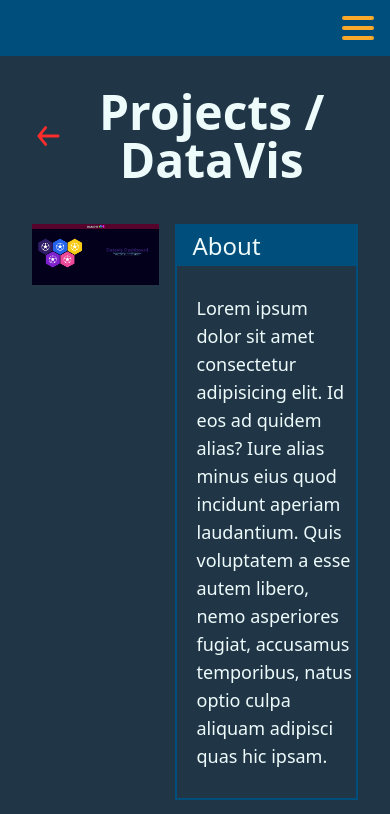
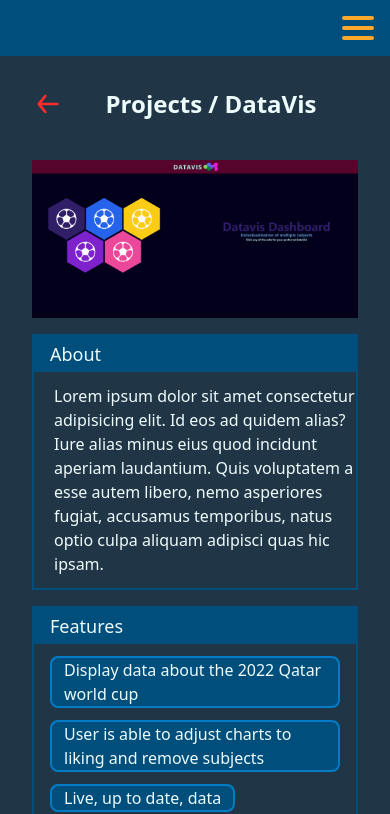
Before and after one commit to beratarrr/Berat-Portfolio, a Nuxt app: page /datavis in a window 390 px wide. Shown: the top 814 px of the page. Built offline with nearby package versions, Linux system fonts and the light colour scheme.

Commit message:
fully mobile

```diff
--- a/assets/css/main.css
+++ b/assets/css/main.css
@@ -7,9 +7,9 @@
     @apply transition-all transform ease-in-out duration-300;
   }
 .activeLink {
-  @apply text-3xl text-nocta-2 border-nocta-4 border-b-2 transition-colors duration-300;
+  @apply md:text-3xl text-2xl text-nocta-2 border-nocta-4 border-b-2 transition-colors duration-300;
 }
 .inactiveLink {
-  @apply text-3xl text-nocta-6 transition-all duration-300 relative before:content-[''] before:absolute before:block before:w-full before:h-[2px] before:bottom-0 before:left-0 before:bg-nocta-4 before:hover:scale-x-100 before:scale-x-0 before:origin-top-left before:transition before:ease-in-out before:duration-300;
+  @apply md:text-3xl text-2xl text-nocta-6 transition-all duration-300 relative before:content-[''] before:absolute before:block before:w-full before:h-[2px] before:bottom-0 before:left-0 before:bg-nocta-4 before:hover:scale-x-100 before:scale-x-0 before:origin-top-left before:transition before:ease-in-out before:duration-300;
 }
 }
--- a/components/Dropdown.vue
+++ b/components/Dropdown.vue
@@ -4,7 +4,7 @@
       :class="{ '-translate-y-full mt-7': extended, '': !extended }"
     >
       <div
-      class="flex justify-between items-center bg-nocta-5 border-r-2 border-l-2 border-nocta-4 p-5"
+      class="flex justify-between items-center bg-nocta-5 border-r-2 border-l-2 border-nocta-7 p-5"
       >
       <a href="https://github.com/beratarrr" target="_blank">
         <img src="github.svg" class="w-12" />
@@ -18,7 +18,7 @@
     </div>
     <div>
       <div
-        class="flex items-center justify-around text-center bg-nocta-4 border-2 rounded-b-xl border-nocta-4 border-b-0 cursor-pointer"
+        class="flex items-center justify-around text-center bg-nocta-7 border-2 rounded-b-xl border-nocta-7 border-b-0 cursor-pointer"
         @click="extended = !extended"
       >
         <img
@@ -26,7 +26,7 @@
           class="w-6 transitiones transform"
           :class="{ 'rotate-180': extended, '': !extended }"
         />
-        <p class="text-lg tracking-widest text-nocta-7 font-bold">LINKS</p>
+        <p class="text-lg tracking-widest text-nocta-4 font-bold">LINKS</p>
         <img
           src="arrow-up.svg"
           class="w-6 transitiones transform"
--- a/components/backknopje.vue
+++ b/components/backknopje.vue
@@ -1,5 +1,5 @@
 <template>
     <NuxtLink class="cursor-pointer items-center flex transitiones hover:-translate-x-2">
-        <img src="back-arrow.svg" class="w-12" />
+        <img src="back-arrow.svg" class="md:w-12 w-8" />
     </NuxtLink>
 </template>
--- a/components/navbar.vue
+++ b/components/navbar.vue
@@ -28,13 +28,13 @@
                     </button>
                 </div>
             </div>
-            <nav class="flex flex-col bg-nocta-5 items-center font-semibold transitiones"
+            <nav class="flex flex-col bg-nocta-5 items-center font-semibold transitiones h-full gap-y-3 py-3"
                 :class="{'':hamburgerOpen, 'hidden': !hamburgerOpen }">
-                <NuxtLink :class="homeRoute() ? 'activeLink' : 'inactiveLink'" class="pb-1" to="/">Home</NuxtLink>
-                <NuxtLink :class="skillsRoute() ? 'activeLink' : 'inactiveLink'" class="pb-1" to="skills">Skills</NuxtLink>
-                <NuxtLink :class="experienceRoute() ? 'activeLink' : 'inactiveLink'" class="pb-1" to="experience">Experience</NuxtLink>
-                <NuxtLink :class="projectsRoute() ? 'activeLink' : 'inactiveLink'" class="pb-1" to="projects">Projects</NuxtLink>
-                <NuxtLink :class="contactRoute() ? 'activeLink' : 'inactiveLink'" class="pb-1" to="contact">Contact</NuxtLink>
+                <NuxtLink :class="homeRoute() ? 'activeLink' : 'inactiveLink'" @click="hamburgerOpen = !hamburgerOpen" class="pb-1" to="/">Home</NuxtLink>
+                <NuxtLink :class="skillsRoute() ? 'activeLink' : 'inactiveLink'" @click="hamburgerOpen = !hamburgerOpen" class="pb-1" to="skills">Skills</NuxtLink>
+                <NuxtLink :class="experienceRoute() ? 'activeLink' : 'inactiveLink'" @click="hamburgerOpen = !hamburgerOpen" class="pb-1" to="experience">Experience</NuxtLink>
+                <NuxtLink :class="projectsRoute() ? 'activeLink' : 'inactiveLink'" @click="hamburgerOpen = !hamburgerOpen" class="pb-1" to="projects">Projects</NuxtLink>
+                <NuxtLink :class="contactRoute() ? 'activeLink' : 'inactiveLink'" @click="hamburgerOpen = !hamburgerOpen" class="pb-1" to="contact">Contact</NuxtLink>
             </nav>
         </div>
     </div>
--- a/pages/contact.vue
+++ b/pages/contact.vue
@@ -1,26 +1,26 @@
 <template>
-   <div class="flex flex-col p-8 gap-y-10">
+   <div class="flex flex-col p-8 gap-y-11">
         <section class="" >
-            <page-title>
-                    <p>Hi</p>
+            <page-title class="flex flex-wrap">
+                    <p class="">Hi</p>
                     <div class="">
-                        <h2 class="flex font-bold text-6xl text-nocta-4" >{{name}}</h2>
+                        <h2 class="flex font-bold md:text-6xl text-4xl text-nocta-4" >{{name}}</h2>
                         <div class="flex gap-5 items-center justify-center h-full">
-                            <span class="animate-pulse block w-64 h-4 bg-nocta-4 rounded-2xl" v-show="!name"> </span>
-                            <span class="animate-pulse block w-36 h-4 bg-yellow-600 rounded-2xl" v-show="!name"> </span>
+                            <span class="animate-pulse block md:w-64 md:h-4 h-3 w-28 bg-nocta-4 rounded-2xl" v-show="!name"> </span>
+                            <span class="animate-pulse block md:w-36 md:h-4 h-3 w-32 bg-yellow-600 rounded-2xl" v-show="!name"> </span>
                         </div>
                     </div>
-                    <h2 class="flex font-bold text-6xl text-nocta-6" >,cup of coffee?</h2>
+                    <h2 class="flex font-bold md:text-6xl text-4xl text-nocta-6" >,cup of coffee?</h2>
             </page-title>
         </section>
         <section class="">
-                <div class="flex flex-col gap-y-5" >
+                <div class="flex flex-col md:gap-y-5 gap-y-7" >
                     <div class="">
                         <span class="uppercase text-lg text-white font-bold">Full Name / Company Name</span>
                         <input class="border-2 border-nocta-2 w-full bg-nocta-5 text-nocta-6 mt-2 p-3 rounded-lg" v-model="name"
                         type="text" placeholder="">
                     </div>
-                    <div class="flex gap-x-36">
+                    <div class="flex md:flex-row flex-col gap-x-36 gap-y-7">
                         <div class=" flex-grow">
                             <span class="uppercase text-lg text-white font-bold">subject</span>
                             <input class="border-2 border-nocta-2 w-full bg-nocta-5 text-nocta-6 mt-2 p-3 rounded-lg" v-model="subject"
@@ -34,7 +34,7 @@
                     </div>
                     <div class="">
                         <span class="uppercase text-lg text-white font-bold">Message</span>
-                        <textarea class="border-2 border-nocta-2 w-full h-36 bg-nocta-5 text-nocta-6 p-3 rounded-lg" v-model="message">
+                        <textarea class="border-2 border-nocta-2 w-full h-32 bg-nocta-5 text-nocta-6 mt-2 p-3 rounded-lg" v-model="message">
                         </textarea>
                     </div>
                     <div class="flex justify-center">
--- a/pages/datavis.vue
+++ b/pages/datavis.vue
@@ -3,18 +3,18 @@
         <div class="flex">
             <backknopje to="projects" />
             <page-title class="flex items-center m-auto">
-                <p class="text-5xl">Projects / DataVis</p>
+                <p class="md:text-3xl text-2xl">Projects / DataVis</p>
             </page-title>
         </div>
-        <section class="grid grid-cols-12 gap-4">
+        <section class="md:grid md:grid-cols-12 flex flex-col gap-4">
             <div class="col-span-5">
                 <img src="datavispic.png" />
             </div>
             <projectcard class="col-span-7">
                 <div class="flex justify-between font-medium bg-nocta-7 text-nocta-6 py-1 px-4">
-                    <p class="text-2xl">About</p>
+                    <p class="md:text-2xl text-lg">About</p>
                 </div>
-                <div class="text-lg pl-5 py-7 text-nocta-6">
+                <div class="md:text-lg text-base pl-5 md:py-7 py-3 md:pr-32 text-nocta-6">
                     <p>
                         Lorem ipsum dolor sit amet consectetur adipisicing elit. Id eos ad quidem alias? Iure alias minus eius quod incidunt aperiam laudantium. Quis voluptatem a esse autem libero, nemo asperiores fugiat, accusamus temporibus, natus optio culpa aliquam adipisci quas hic ipsam.
                     </p>
@@ -22,17 +22,17 @@
             </projectcard>
             <projectcard class="flex flex-col col-span-6">
                 <div class="flex font-medium bg-nocta-7 text-nocta-6 py-1 px-4">
-                    <p class="text-2xl">Links</p>
+                    <p class="md:text-2xl text-lg">Features</p>
                 </div>
                 <div class="flex flex-wrap gap-y-3 gap-x-6 items-center py-3 px-4">
                     <pill>Display data about the 2022 Qatar world cup</pill>
-                    <pill>User is able to adjust charts to liking and remover subjects</pill>
-                    <pill>Live, up to date data</pill>
+                    <pill>User is able to adjust charts to liking and remove subjects</pill>
+                    <pill>Live, up to date, data</pill>
                 </div>
             </projectcard>
             <projectcard class="col-span-6">
                 <div class="flex font-medium bg-nocta-7 text-nocta-6 py-1 px-4">
-                    <p class="text-2xl">Links</p>
+                    <p class="md:text-2xl text-lg">Links</p>
                 </div>
                 <div class="flex items-center py-3 px-4 gap-x-5">
                     <linkbutton href="https://www.google.com" target="_blank">
--- a/pages/projects.vue
+++ b/pages/projects.vue
@@ -2,26 +2,26 @@
     <div class="bg-nocta-5 flex flex-col rounded-xl p-8 gap-y-10">
         <page-title class="flex flex-col items-center">
             <p>Projects</p>
-            <p class="text-xl font-normal">This page contains a selection of my projects.</p>
+            <p class="md:text-xl text-base font-normal">This page contains a selection of my projects.</p>
         </page-title>
         <section class="flex flex-col">
           <NuxtLink to="datavis" class="flex flex-col mt-6 pl-6 gap-y-5 border-l-8 border-nocta-4 transitiones">
               <XpCard class="hover:border-nocta-4" :key="proj.title" v-for="proj in projects">
                   <div class="flex font-medium bg-nocta-7 rounded-t-lg text-nocta-6 py-1 px-4">
-                      <p class="text-2xl">{{ proj.title }}</p>
+                      <p class="md:text-2xl text-lg">{{ proj.title }}</p>
                   </div>
-                  <div class="flex justify-between">
-                    <div class="flex flex-col justify-between text-lg pl-5 py-7 pr-32 text-nocta-6">
+                  <div class="flex md:flex-row flex-col justify-between">
+                    <div class="flex flex-col md:text-lg text-base p-5 md:py-7 py-9 md:pr-32 text-nocta-6" v-show="proj.description">
                         <p>
                             {{ proj.description }}
                         </p>
-                        <div class="flex gap-x-5 text-lg pt-7">
+                        <div class="flex flex-wrap gap-3 text-lg pt-7">
                             <Pill :key="skill" v-for="skill in proj.stack">
                                 {{  skill }}
                             </Pill>
                         </div>
                     </div>
-                      <img class="w-60 m-5 border-2 border-nocta-7 rounded-xl shadow-xl" src="DATAVIS.svg"/>
+                    <img class="md:-order-none order-first w-60 m-5 border-2 border-nocta-7 rounded-xl shadow-xl" src="DATAVIS.svg"/>
                   </div>
               </XpCard>
           </NuxtLink>
```
